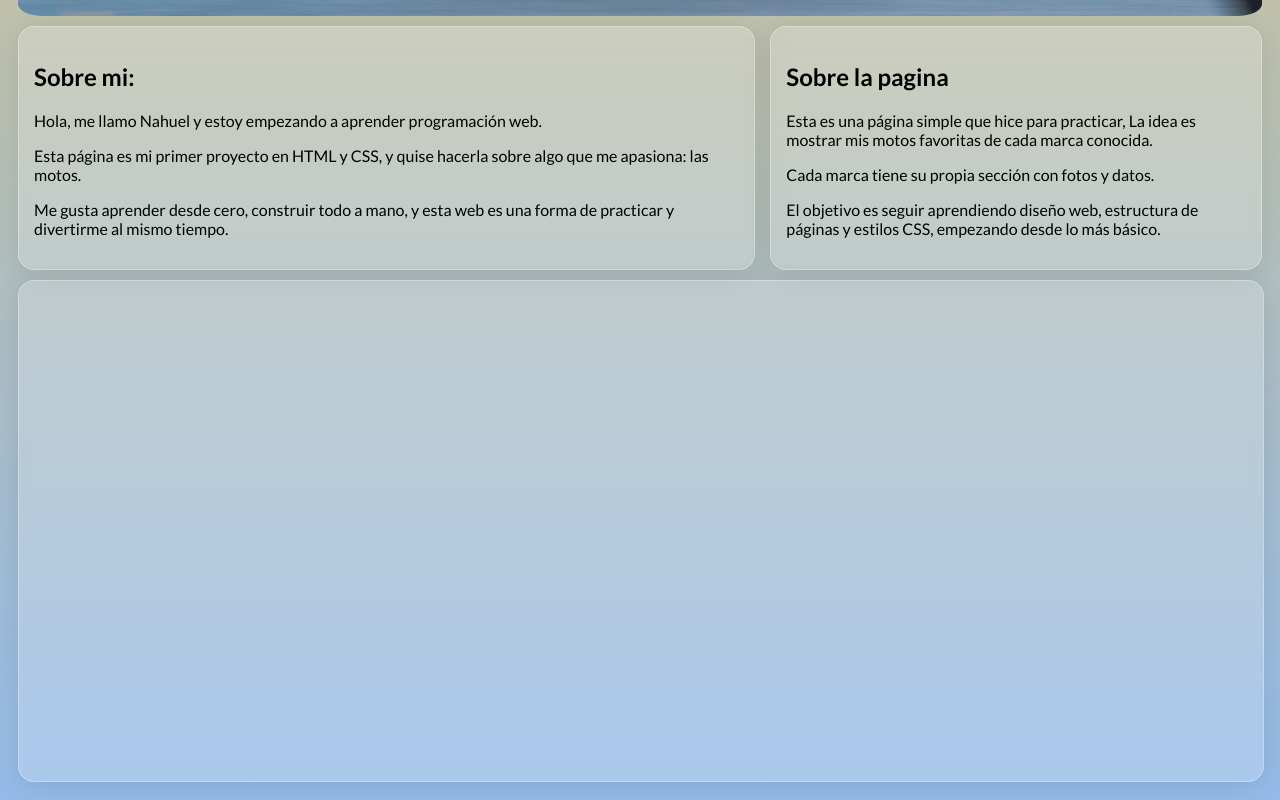
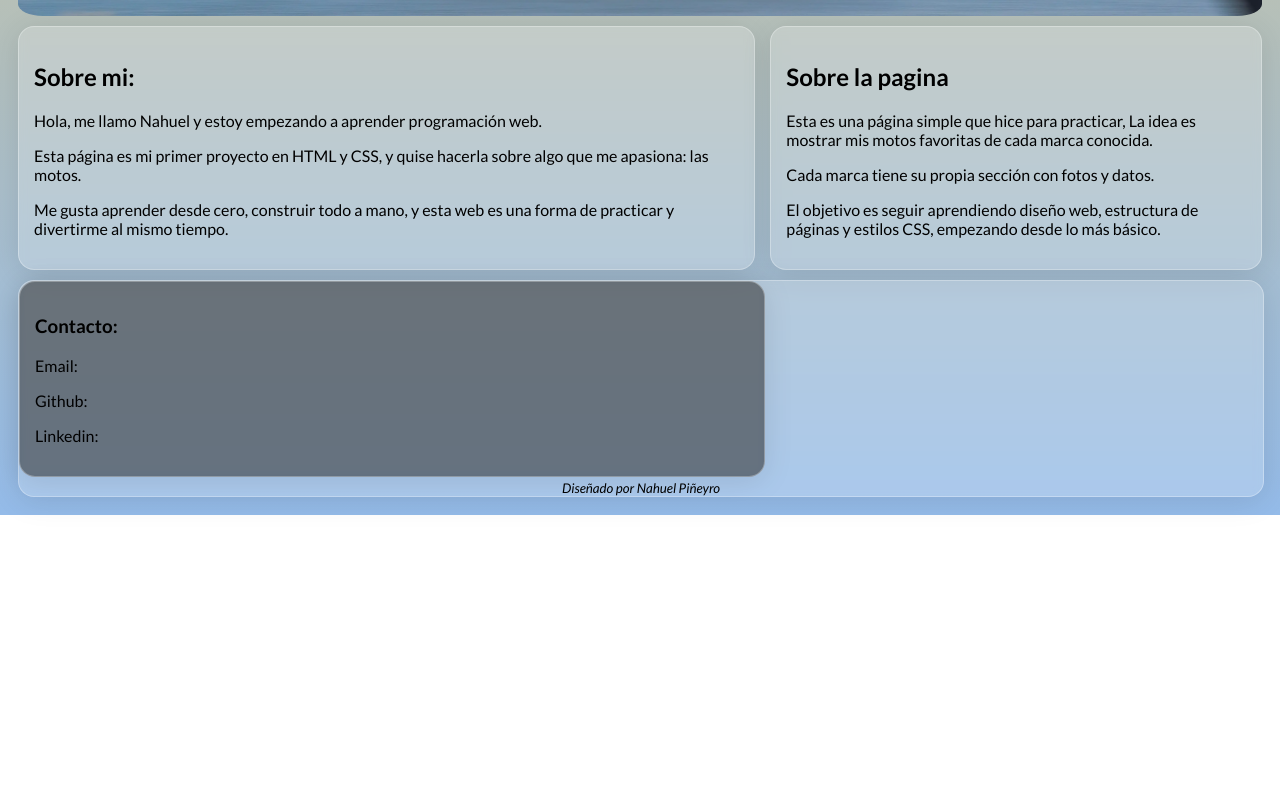
Before and after one commit to nahuelpineyro/html-project, a plain HTML site: page index.html in a window 1280 px wide. Shown: the part 791-1591 px from the top of the page. After the commit the page ends 1306 px from the top, so only its background shows below. Drawn offline with Linux system fonts and the light colour scheme.

Commit message:
added footer

```diff
--- a/assets/css/styles.css
+++ b/assets/css/styles.css
@@ -1,6 +1,6 @@
     body{
         background: #ebc76c;
-background: linear-gradient(180deg, rgba(235, 199, 108, 1) 0%, rgba(148, 187, 233, 1) 100%);
+        background: linear-gradient(180deg, rgba(235, 199, 108, 1) 0%, rgba(148, 187, 233, 1) 100%);
         background-repeat: no-repeat;
         box-sizing: border-box;
         font-family: "Lato", sans-serif;
@@ -117,16 +117,32 @@ background: linear-gradient(180deg, rgba(235, 199, 108, 1) 0%, rgba(148, 187, 23
         box-sizing: border-box;
     }
 
-    footer{
+    .footer{
         width: 100%;
-        height: 500px;
         background: rgba(255, 255, 255, 0.2);
         border-radius: 16px;
         box-shadow: 0 4px 30px rgba(0, 0, 0, 0.1);
         backdrop-filter: blur(5px);
         -webkit-backdrop-filter: blur(5px);
         border: 1px solid rgba(255, 255, 255, 0.3);
+        text-align: center;
     }
+
+    .infoContacto{
+        background: rgba(12, 12, 12, 0.486);
+        border-radius: 16px;
+        box-shadow: 0 4px 30px rgba(0, 0, 0, 0.1);
+        backdrop-filter: blur(5px);
+        -webkit-backdrop-filter: blur(5px);
+        border: 1px solid rgba(255, 255, 255, 0.3);
+        padding: 15px;
+        width: 60%;
+        box-sizing: border-box;
+        margin-right: 10px;
+        text-align: left;
+    }
+
+
     /* PAGINA DE KTM */
 
     .dukeContainer{
--- a/index.html
+++ b/index.html
@@ -43,8 +43,9 @@
     <section class="secSobreMi">
       <h2>Sobre mi:</h2>
       <p>Hola, me llamo Nahuel y estoy empezando a aprender programación web.</p>
-        <p>Esta página es mi primer proyecto en HTML y CSS, y quise hacerla sobre
-        algo que me apasiona: las motos.</p><p> Me gusta aprender desde cero,
+      <p>Esta página es mi primer proyecto en HTML y CSS, y quise hacerla sobre
+        algo que me apasiona: las motos.</p>
+      <p> Me gusta aprender desde cero,
         construir todo a mano, y esta web es una forma de practicar y
         divertirme al mismo tiempo.</p>
     </section>
@@ -53,22 +54,23 @@
       <p>
         Esta es una página simple que hice para practicar, La idea es mostrar
         mis motos favoritas de cada marca conocida.</p>
-        <p>Cada marca tiene su propia sección con fotos y datos.</p>
-        <p>El objetivo es seguir aprendiendo diseño web, estructura de páginas y
+      <p>Cada marca tiene su propia sección con fotos y datos.</p>
+      <p>El objetivo es seguir aprendiendo diseño web, estructura de páginas y
         estilos CSS, empezando desde lo más básico.</p>
       </p>
     </aside>
   </article>
   <footer class="footer">
-    <div class="infoContacto"></div>
+    <div class="infoContacto">
+      <h3>Contacto:</h3>
+      <p>Email:</p>
+      <p>Github:</p>
+      <p>Linkedin:</p>
+    </div>
 
+    <small><i>Diseñado por Nahuel Piñeyro</i></small>
 
   </footer>
 </body>
 
-<style>
-
-
-</style>
-
 </html>
```
